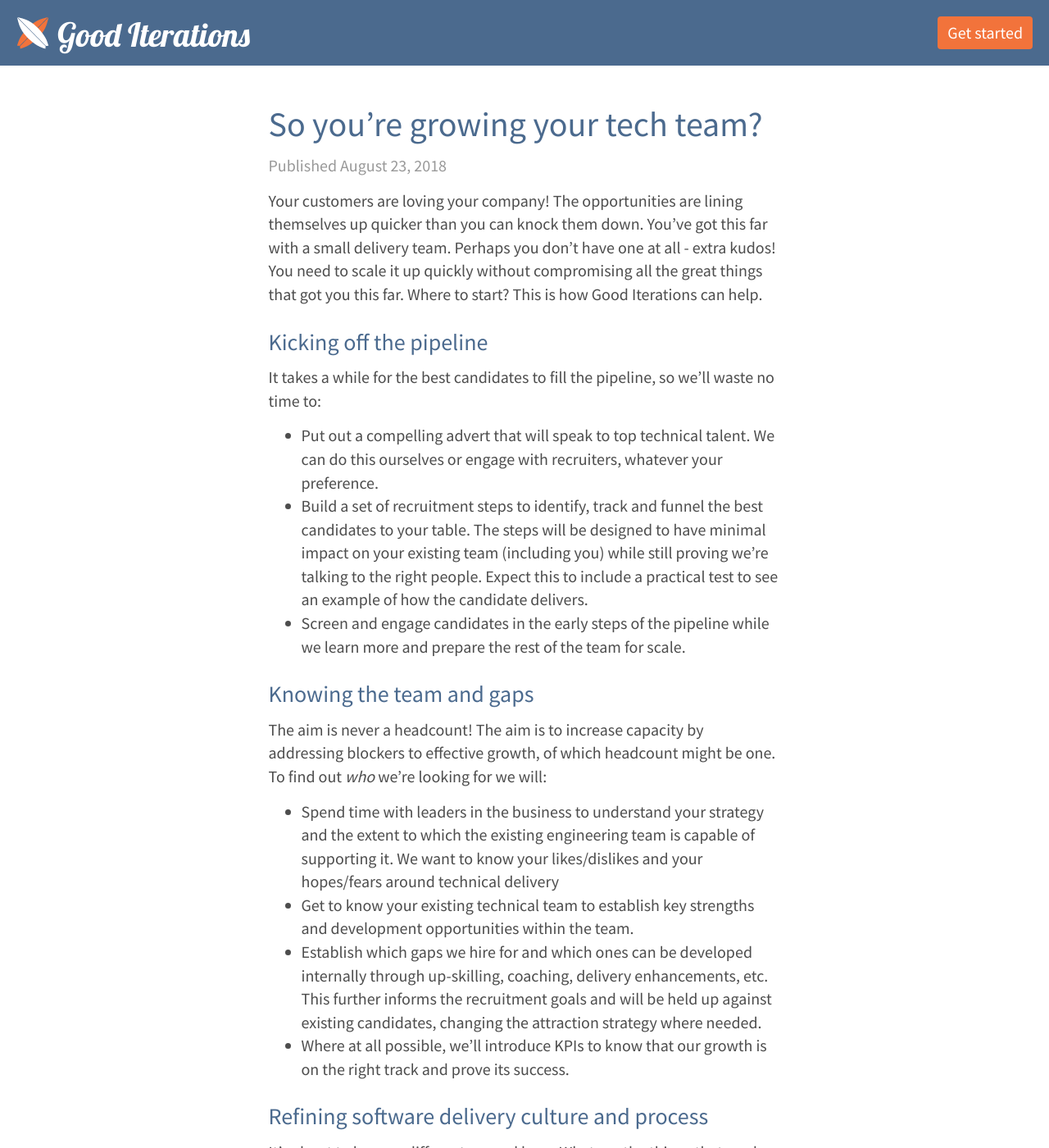
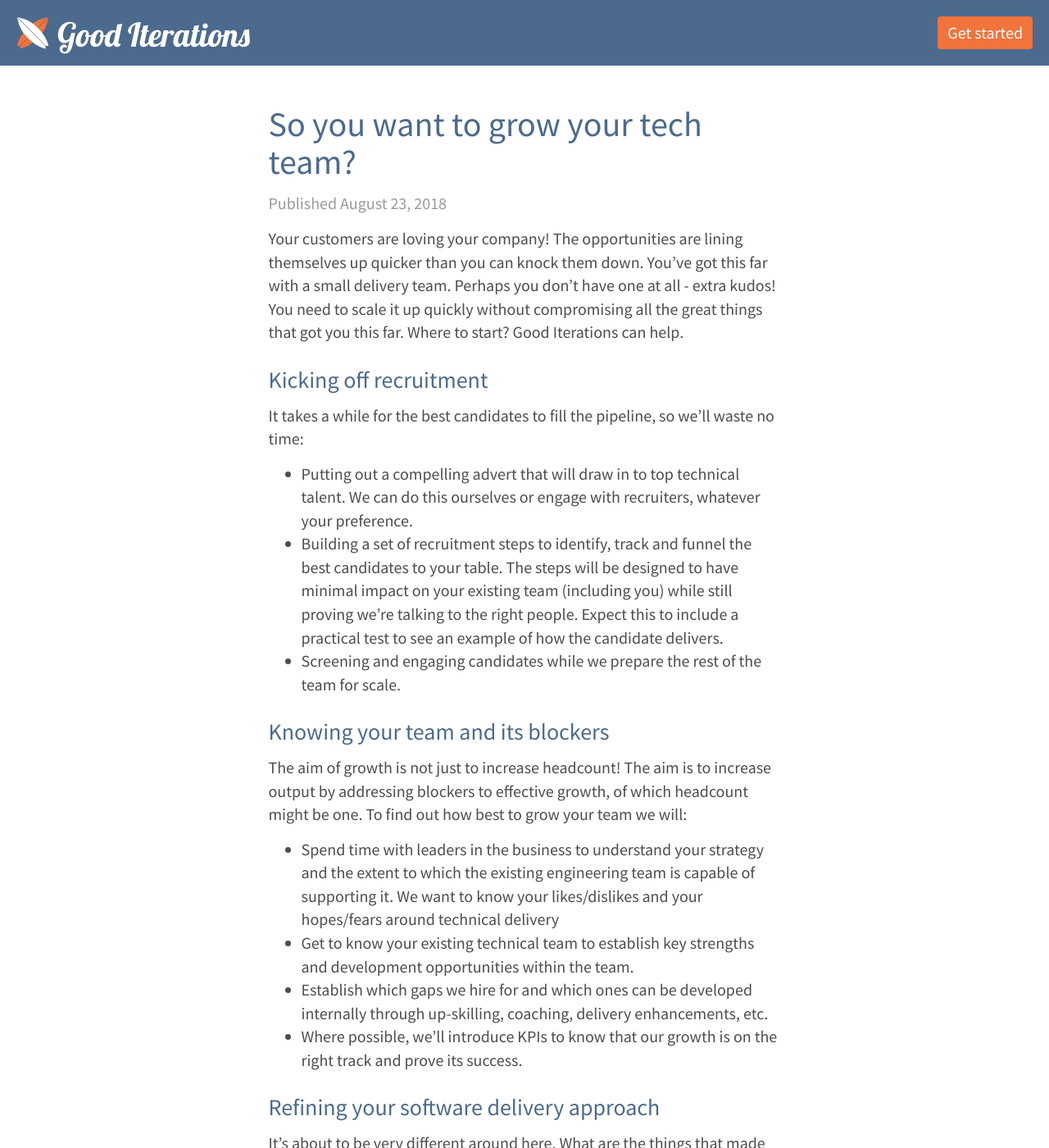
Before and after one commit to goodits/gi-blog, a Jekyll site: the page built from _posts/2018-08-23-growing-tech.markdown, in a window 1280 px wide and 1400 px high. Shown: the whole window at 82% size. Built offline with Jekyll 4.4.1, drawn with Linux system fonts in a browser that asks for light colours; nearby versions of some CDN libraries; comment, search, counter and statistics services are not loaded; some of the changed text lies outside the part shown.

Commit message:
Minor updates to new post post KCS review

```diff
--- a/_posts/2018-08-23-growing-tech.markdown
+++ b/_posts/2018-08-23-growing-tech.markdown
@@ -1,45 +1,45 @@
 ---
 layout: post
-title:  "So you’re growing your tech team?"
+title:  "So you want to grow your tech team?"
 date:   2018-08-23 00:00:00 +0000
 summary: Your customers and investors are loving your company! The opportunities are lining themselves up quicker than you can knock them down. You need to scale it up quickly without compromising all the great things that got you this far. Where to start? This is how Good Iterations can help.
 categories: service
 position: front
 keywords: growth, tech, teams
 ---
-Your customers are loving your company! The opportunities are lining themselves up quicker than you can knock them down. You’ve got this far with a small delivery team. Perhaps you don’t have one at all - extra kudos! You need to scale it up quickly without compromising all the great things that got you this far. Where to start? This is how Good Iterations can help.
+Your customers are loving your company! The opportunities are lining themselves up quicker than you can knock them down. You’ve got this far with a small delivery team. Perhaps you don’t have one at all - extra kudos! You need to scale it up quickly without compromising all the great things that got you this far. Where to start? Good Iterations can help.
 
-## Kicking off the pipeline
-It takes a while for the best candidates to fill the pipeline, so we’ll waste no time to:
+## Kicking off recruitment
+It takes a while for the best candidates to fill the pipeline, so we’ll waste no time:
 
-* Put out a compelling advert that will speak to top technical talent. We can do this ourselves or engage with recruiters, whatever your preference.
-* Build a set of recruitment steps to identify, track and funnel the best candidates to your table. The steps will be designed to have minimal impact on your existing team (including you) while still proving we’re talking to the right people. Expect this to include a practical test to see an example of how the candidate delivers.
-* Screen and engage candidates in the early steps of the pipeline while we learn more and prepare the rest of the team for scale.
+* Putting out a compelling advert that will draw in to top technical talent. We can do this ourselves or engage with recruiters, whatever your preference.
+* Building a set of recruitment steps to identify, track and funnel the best candidates to your table. The steps will be designed to have minimal impact on your existing team (including you) while still proving we’re talking to the right people. Expect this to include a practical test to see an example of how the candidate delivers.
+* Screening and engaging candidates while we prepare the rest of the team for scale.
 
-## Knowing the team and gaps
-The aim is never a headcount! The aim is to increase capacity by addressing blockers to effective growth, of which headcount might be one. To find out *who* we’re looking for we will:
+## Knowing your team and its blockers
+The aim of growth is not just to increase headcount! The aim is to increase output by addressing blockers to effective growth, of which headcount might be one. To find out how best to grow your team we will:
 
 * Spend time with leaders in the business to understand your strategy and the extent to which the existing engineering team is capable of supporting it. We want to know your likes/dislikes and your hopes/fears around technical delivery
 * Get to know your existing technical team to establish key strengths and development opportunities within the team.
-* Establish which gaps we hire for and which ones can be developed internally through up-skilling, coaching, delivery enhancements, etc. This further informs the recruitment goals and will be held up against existing candidates, changing the attraction strategy where needed.
-* Where at all possible, we’ll introduce KPIs to know that our growth is on the right track and prove its success.
+* Establish which gaps we hire for and which ones can be developed internally through up-skilling, coaching, delivery enhancements, etc.
+* Where possible, we’ll introduce KPIs to know that our growth is on the right track and prove its success.
 
-## Refining software delivery culture and process
-It’s about to be very different around here. What are the things that made you successful so far that you need to maintain? What’s missing? We need to ask this question before we add more people, so we will:
+## Refining your software delivery approach
+It’s about to be very different around here. What are the things that made you successful so far that you need to maintain? What’s missing? We need to answer these questions before adding more people, so we will:
 
 * Define (or refine) your engineering culture by discussing with your technical team and leadership what type of team, and individuals within it, you want to be. This could be a few bullet points, it could be a full blown manifesto. Whatever form it takes, you’ll be asking your new hires to sign up to it before they get cracking.
 * Review the delivery process, from idea capture to deployed code, to make sure it’s ready for new talent. Scaling inefficiencies isn’t a good strategy. We’ll work with the team to eliminate them and build in just enough mechanisms to make sure that communication and collaboration in a bigger team is set up for success.
 * Review the current and future architecture with your engineers to ensure it’s ready for scale and schedule the development of any pinch points before we hit them.
 
 ## Growing the team
-We know who we’re looking for and we’re ready for them. Let’s hire the best people and give them the best possible start. To do this, we will:
+We know who we’re adding to the team and we’re ready for them. Let’s hire the best people and give them the best possible start. To do this, we will:
 
 * Make an informed and collaborative decision on who we want to add to the team, working with leadership to ensure the offer matches the value to the company.
 * Plan and give a quick but comprehensive introduction to the way your company and technical team gets stuff done.
 * Onboard, provide coaching and assess the new hire to validate that they have a long and successful career ahead with the company.
 
 ## Leading lean
-Growth is change. It’s important to keep tabs on how effective the change has been and the opportunities it has unlocked. To make sure we’re being effective as possible at our new size, we will:
+Growth is change. It’s important to keep tabs on how effective the change has been and the opportunities it has unlocked. To make sure we’re being effective as possible at the new size, we will:
 
 * Re-evaluate and iterate the delivery approach and culture to make sure your team is adopting the very best practices in effective software delivery.
 * Be an active coach for all members of the technical delivery effort, old and new, to help them adapt and make the most of opportunities in a bigger team.
```
Also changed, not shown: other parts of _posts/2018-08-23-growing-tech.markdown (+1 -1 lines).
